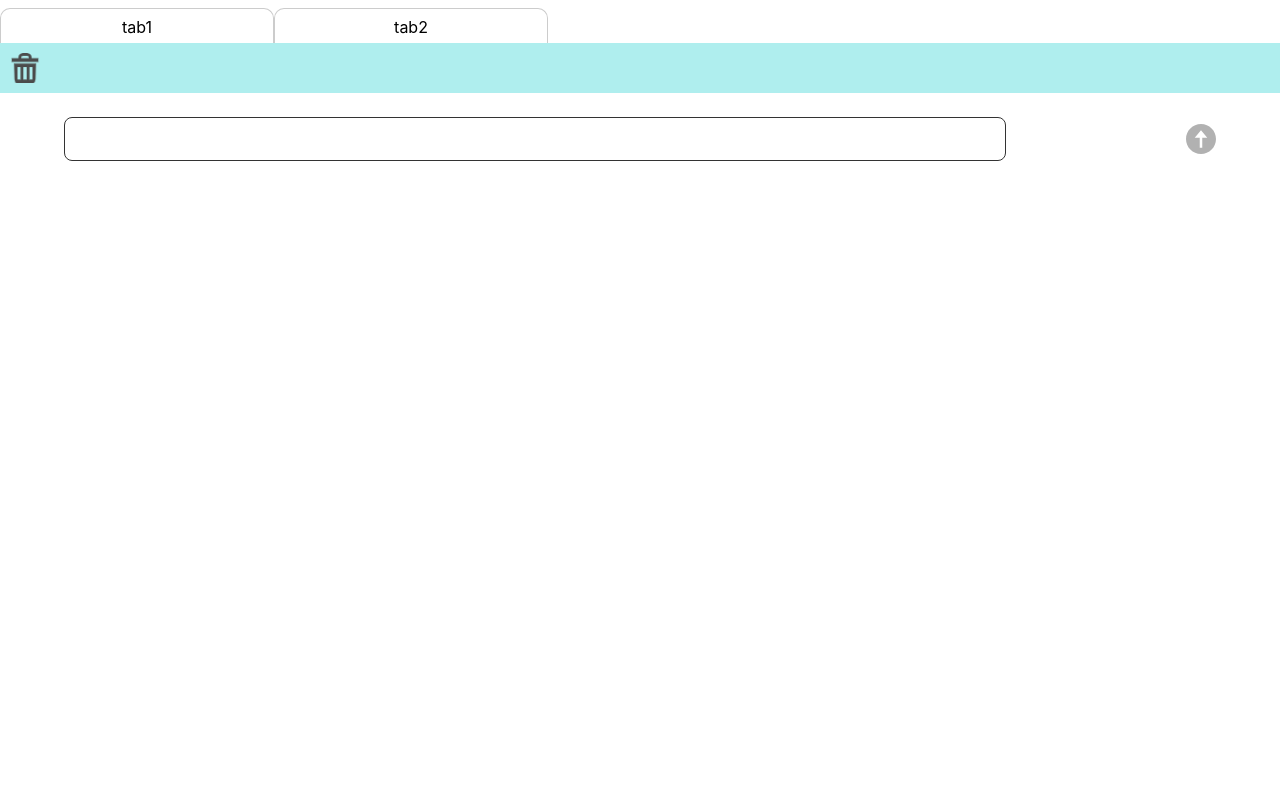
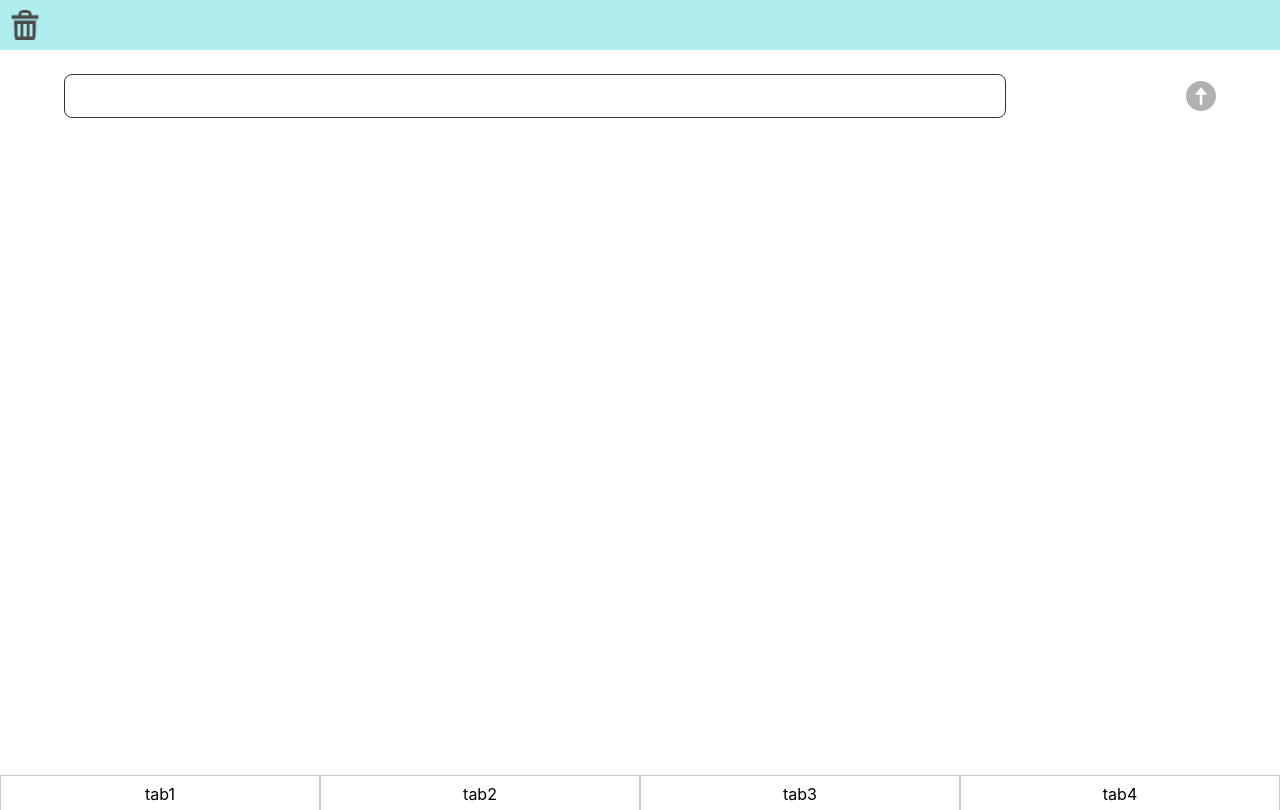
Before and after one commit to fuminaInoue/shopping-memo, a React (Create React App) app: page / in a window 1280 px wide. Built offline with nearby package versions, Linux system fonts and the light colour scheme.

Commit message:
tabの位置を下にする

```diff
--- a/src/components/molecules/Tab.tsx
+++ b/src/components/molecules/Tab.tsx
@@ -1,7 +1,6 @@
 /** @jsxImportSource @emotion/react */
 import React from 'react'
 import { css } from '@emotion/react'
-// import plus from '../../images/plus.png'
 
 type Props = {}
 
@@ -10,6 +9,8 @@ export const Tab: React.FC<Props> = ({}) => {
     <div css={tabWrapperStyle}>
       <div css={tabStyle}>tab1</div>
       <div css={tabStyle}>tab2</div>
+      <div css={tabStyle}>tab3</div>
+      <div css={tabStyle}>tab4</div>
     </div>
   )
 }
@@ -24,7 +25,6 @@ const tabStyle = css({
   border: '1px solid #ccc',
   padding: '8px 8px 6px 8px',
   borderBottom: 'none',
-  borderRadius: '10px 10px 0 0',
-  width: '20%',
+  width: '25%',
   textAlign: 'center',
 })
--- a/src/components/pages/Memo.tsx
+++ b/src/components/pages/Memo.tsx
@@ -53,8 +53,8 @@ export const Memo: React.FC<Props> = () => {
   }
 
   return (
+    <>
       <div css={memoContainerStyle}>
-      <Tab />
         <Header onClickAllDelete={onClickAllDelete} />
         <List
           list={list}
@@ -68,9 +68,11 @@ export const Memo: React.FC<Props> = () => {
           saveList={saveList}
         />
       </div>
+      <Tab />
+    </>
   )
 }
 
 const memoContainerStyle = css({
-  height: '100vh',
+  height: 'calc(100vh - 33px)',
 })
```
Lines whose indentation alone changed are shown as unchanged.
